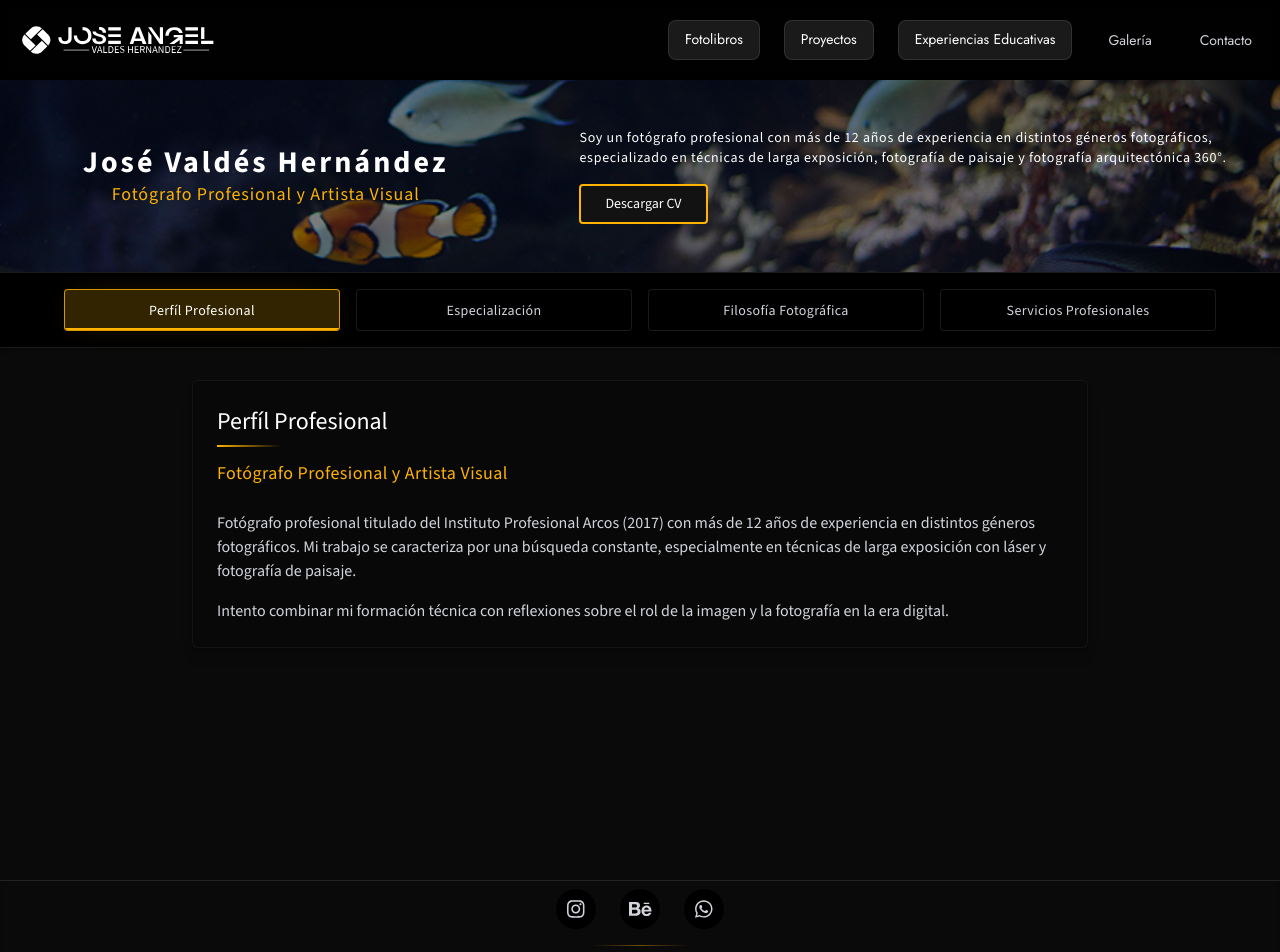
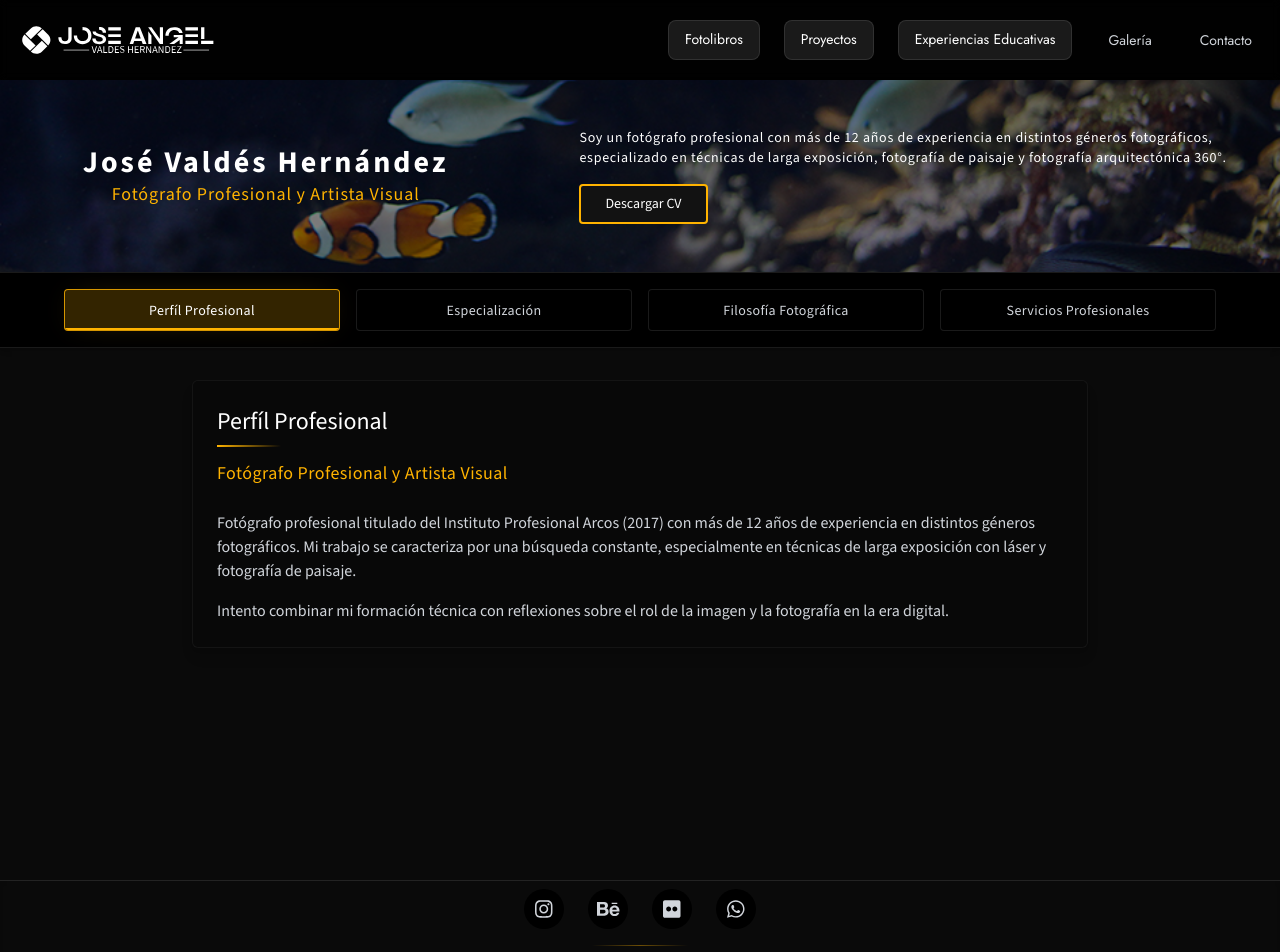
Before and after one commit to Pepeoawvh/PortfolioJoseAngelVH, a Next.js app: page /portphoto/aboutphoto in a window 1280 px wide. Shown: the top 952 px of the page. Built offline with nearby package versions, Linux system fonts and the light colour scheme; what tailwindcss-animated would draw is missing.

Commit message:
update flickr icon link

```diff
--- a/src/app/portphoto/components/FooterPhoto.jsx
+++ b/src/app/portphoto/components/FooterPhoto.jsx
@@ -4,6 +4,7 @@ import {
   faInstagram,
   faBehance,
   faWhatsapp,
+  faFlickr,
 } from "@fortawesome/free-brands-svg-icons";
 
 const FooterPhoto = () => {
@@ -20,7 +21,12 @@ const FooterPhoto = () => {
           <SocialIcon
             href="https://www.behance.net/ljpp"
             icon={faBehance}
-            label="Behance"
+            label="Behance - Proyectos de Autor"
+          />
+          <SocialIcon
+            href="https://flickr.com/photos/elpp/albums"
+            icon={faFlickr}
+            label="Flickr - Galería Comercial"
           />
           <SocialIcon
             href="https://wa.me/56949866129"
```
